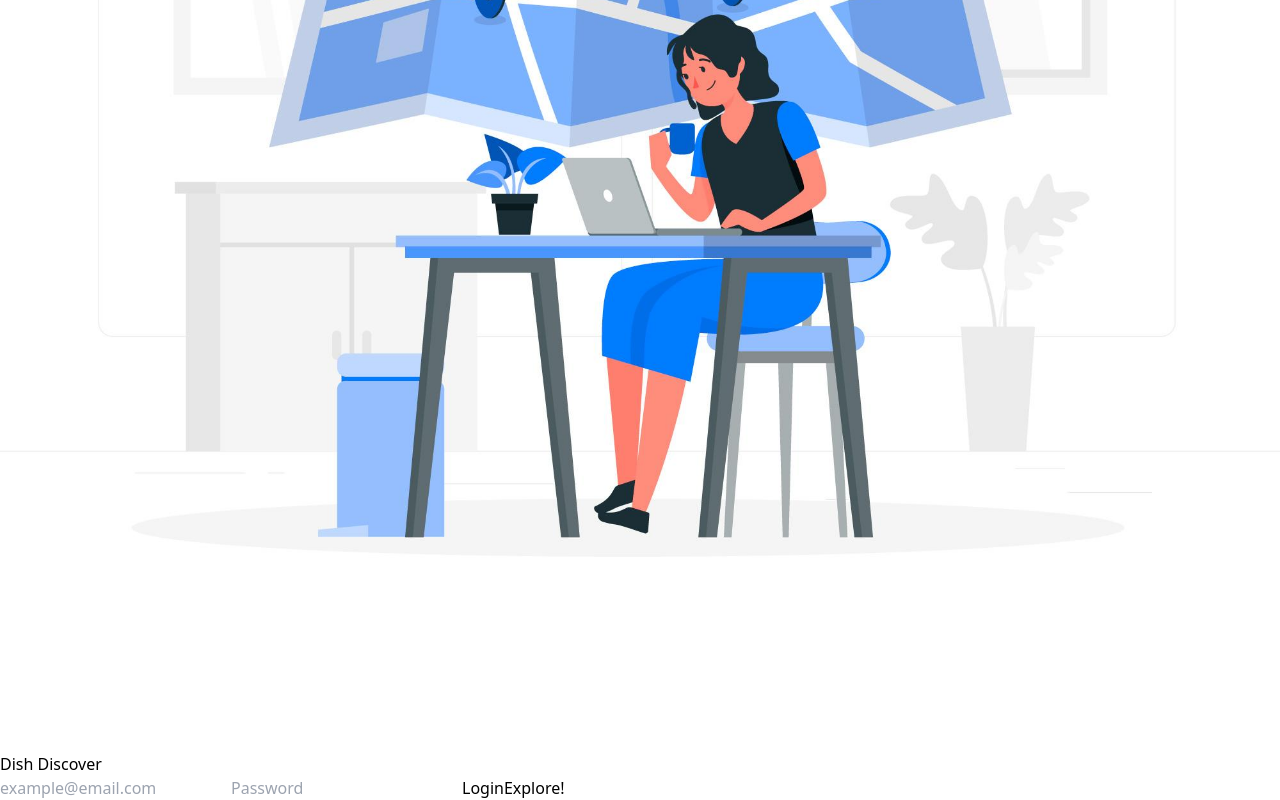
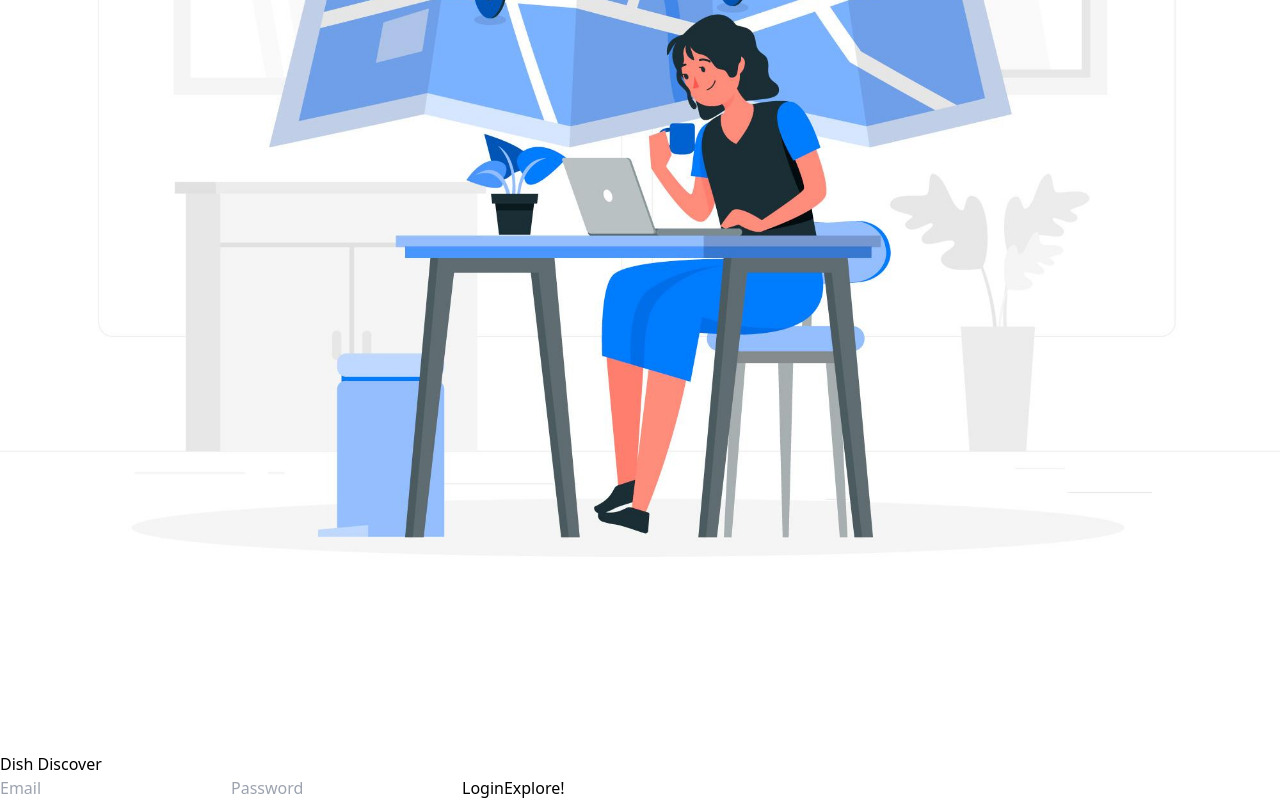
Before and after one commit to AmineMazza/DishDiscover-FrontEnd, a React (Vite) app: page /login in a window 1280 px wide. Shown: the part 528-1328 px from the top of the page. Built offline with nearby package versions, Linux system fonts and the light colour scheme.

Commit message:
adapt form1.2.2

```diff
--- a/src/Pages/Login.jsx
+++ b/src/Pages/Login.jsx
@@ -44,7 +44,7 @@ const Login = () => {
         </h2>
 
         <input
-          placeholder="example@email.com"
+          placeholder="Email"
           type="email"
           className="flex h-10 w-2/3 rounded-full mt-6 mb-3 border border-input bg-background px-3 py-2 text-sm ring-offset-background file:border-0 file:bg-transparent file:text-sm file:font-medium placeholder:text-muted-foreground focus-visible:outline-none focus-visible:ring-2 focus-visible:ring-ring focus-visible:ring-offset-2 disabled:cursor-not-allowed disabled:opacity-50"
           onChange={(e) => setEmail(e.target.value)}
```
